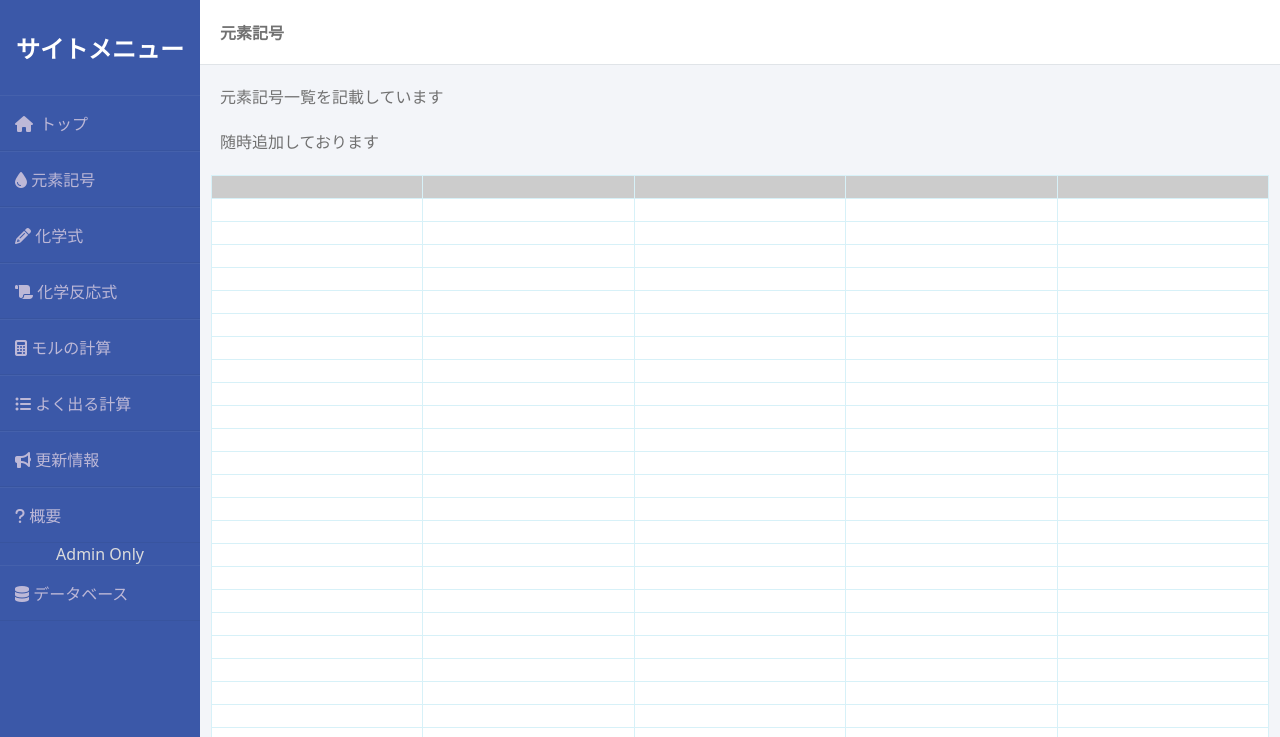
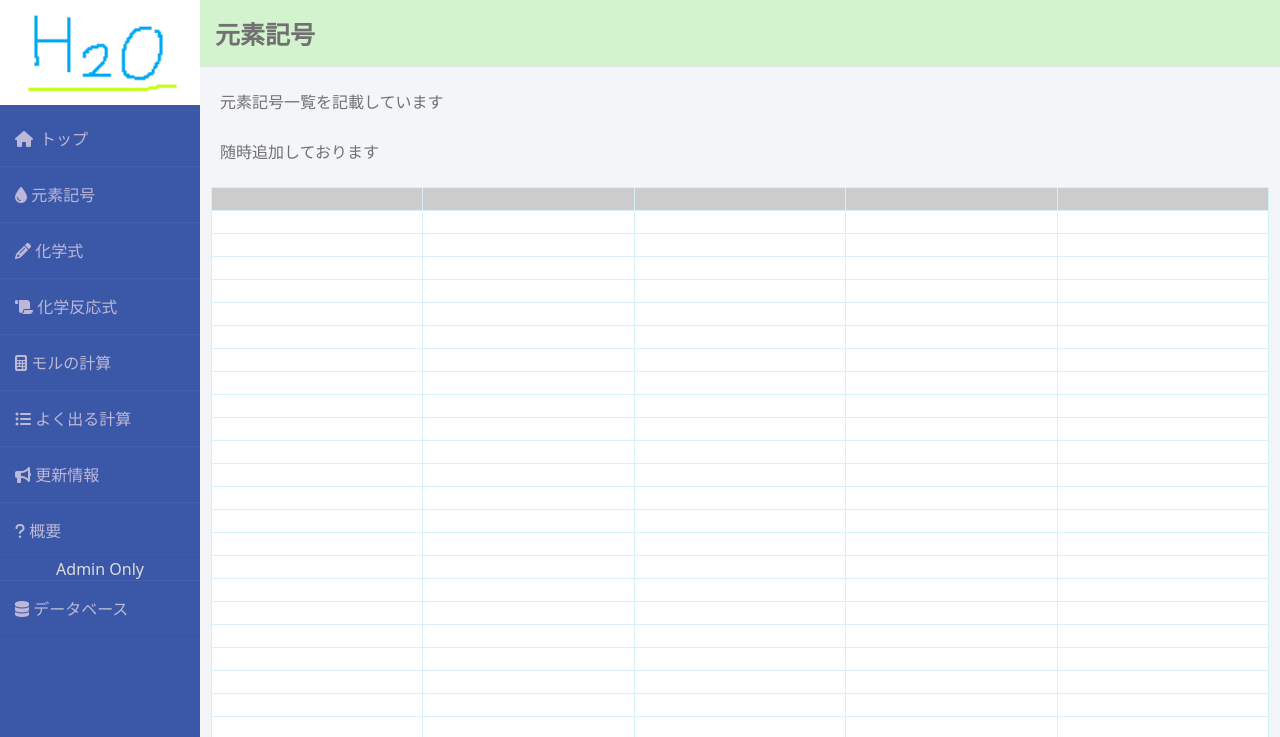
Before and after one commit to ElementSymbol/elementsymbol.github.io, a plain HTML site: page genso.html in a window 1280 px wide. Shown: the top 737 px of the page. Drawn offline with Linux system fonts and the light colour scheme.

Commit message:
一部変更

```diff
--- a/css/database.css
+++ /dev/null
@@ -1,106 +0,0 @@
-@import url('https://fonts.googleapis.com/css?family=Josefin+Sans&display=swap');
-
-* {
-    margin: 0;
-    padding: 0;
-    box-sizing: border-box;
-    list-style: none;
-    text-decoration: none;
-    font-family: "メイリオ", "Meiryo UI", "MS UI Gothic", "ヒラギノ角ゴシック" , "system-ui";
-}
-
-body {
-    background-color: #f3f5f9;
-}
-
-.wrapper {
-    display: flex;
-    position: relative;
-}
-
-.wrapper .sidebar {
-    width: 200px;
-    height: 100%;
-    background: #3b58a8;
-    padding: 30px 0px;
-    position: fixed;
-}
-
-.wrapper .sidebar h2 {
-    color: #fff;
-    text-transform: uppercase;
-    text-align: center;
-    margin-bottom: 30px;
-}
-
-.wrapper .sidebar ul li {
-    padding: 15px;
-    border-bottom: 1px solid #bdb8d7;
-    border-bottom: 1px solid rgba(0,0,0,0.05);
-    border-top: 1px solid rgba(255,255,255,0.05);
-}
-
-.wrapper .sidebar ul li a {
-    color: #bdb8d7;
-    display: block;
-}
-
-.wrapper .sidebar ul li a .fas {
-    width: 25px;
-}
-
-.wrapper .sidebar ul li:hover {
-    background-color: #87c9dd;
-}
-
-.wrapper .sidebar ul li:hover a {
-    color: #fff;
-}
-
-.wrapper .sidebar ul p {
-    text-align: center;
-    color: gainsboro;
-}
-
-.wrapper .sidebar .social_media {
-    position:absolute;
-    bottom: 0;
-    left: 50%;
-    transform: translateX(-50%);
-    display: flex;
-}
-
-.wrapper .sidebar .social_media a {
-    display: block;
-    width: 40px;
-    background: #1a3c99;
-    height: 40px;
-    line-height: 45px;
-    text-align: center;
-    margin: 0 5px;
-    color: #bdb8d7;
-    border-top-left-radius: 5px;
-    border-top-right-radius: 5px;
-}
-
-.wrapper .main_content {
-    width: 100%;
-    margin-left: 200px;
-}
-
-.wrapper .main_content .header {
-    padding: 20px;
-    background: #fff;
-    color: #717171;
-    border-bottom: 1px solid #e0e4e8;
-}
-
-.wrapper .main_content .info {
-    margin: 40px;
-    color: #717171;
-    line-height: 25px;
-}
-
-.wrapper .main_content .info div {
-    margin-bottom: 20px;
-}
--- a/css/genso.css
+++ /dev/null
@@ -1,119 +0,0 @@
-@import url('https://fonts.googleapis.com/css?family=Josefin+Sans&display=swap');
-
-*{
-    margin: 0;
-    padding: 0;
-    box-sizing: border-box;
-    list-style: none;
-    text-decoration: none;
-    font-family: "メイリオ", "Meiryo UI", "MS UI Gothic", "ヒラギノ角ゴシック" , "system-ui";
-}
-
-body{
-    background-color: #f3f5f9;
-}
-
-.wrapper{
-    display: flex;
-    position: relative;
-}
-
-.wrapper .sidebar{
-    width: 200px;
-    height: 100%;
-    background: #3b58a8;
-    padding: 30px 0px;
-    position: fixed;
-}
-
-.wrapper .sidebar h2{
-    color: #fff;
-    text-transform: uppercase;
-    text-align: center;
-    margin-bottom: 30px;
-}
-
-.wrapper .sidebar ul li{
-    padding: 15px;
-    border-bottom: 1px solid #bdb8d7;
-    border-bottom: 1px solid rgba(0,0,0,0.05);
-    border-top: 1px solid rgba(255,255,255,0.05);
-}
-
-.wrapper .sidebar ul li a{
-    color: #bdb8d7;
-    display: block;
-}
-
-.wrapper .sidebar ul li a .fas{
-    width: 25px;
-}
-
-.wrapper .sidebar ul li:hover{
-    background-color: #87c9dd;
-}
-
-.wrapper .sidebar ul li:hover a{
-    color: #fff;
-}
-
-.wrapper .sidebar ul p {
-    text-align: center;
-    color: gainsboro;
-}
-
-.wrapper .sidebar .social_media{
-    position:absolute;
-    bottom: 0;
-    left: 50%;
-    transform: translateX(-50%);
-    display: flex;
-}
-
-.wrapper .sidebar .social_media a{
-    display: block;
-    width: 40px;
-    background: #1a3c99;
-    height: 40px;
-    line-height: 45px;
-    text-align: center;
-    margin: 0 5px;
-    color: #bdb8d7;
-    border-top-left-radius: 5px;
-    border-top-right-radius: 5px;
-}
-
-.wrapper .main_content{
-    width: 100%;
-    margin-left: 200px;
-}
-
-.wrapper .main_content .header {
-    padding: 20px;
-    background: #fff;
-    color: #717171;
-    border-bottom: 1px solid #e0e4e8;
-}
-
-.wrapper .main_content .info {
-    margin: 20px;
-    color: #717171;
-    line-height: 25px;
-}
-
-.wrapper .main_content .info div {
-    margin-bottom: 20px;
-}
-
-.sample-table {
-    border-collapse: collapse;
-    border: 1px solid #000;
-}
-
-.sample-th {
-    border: 1px solid #000;
-}
-
-.sample-td {
-    border: 1px solid #000;
-}
--- a/css/index.css
+++ b/css/index.css
@@ -22,7 +22,6 @@ body {
     width: 200px;
     height: 100%;
     background: #3b58a8;
-    padding: 30px 0px;
     position: fixed;
 }
 
@@ -90,7 +89,7 @@ body {
 
 .wrapper .main_content .header {
     padding: 15px;
-    background: #fff;
+    background: #d2f3ce;
     color: #717171;
     border-bottom: 1px solid #e0e4e8;
     font-size: 25px;
--- a/genso.html
+++ b/genso.html
@@ -6,13 +6,13 @@
         <meta name="viewport" content="width=device-width, initial-scale=1.0">
         <title>元素記号 - Element Symbol Network</title>
         <link rel ="stylesheet" href="https://cdnjs.cloudflare.com/ajax/libs/font-awesome/6.4.0/css/all.min.css">
-        <link rel="stylesheet" href="./css/genso.css">
+        <link rel="stylesheet" href="./css/index.css">
         <link rel="shortcut icon" href="./img/icon.ico">
     </head>
     <body>
         <div class="wrapper">
             <div class="sidebar">
-                <h2>サイトメニュー</h2>
+                <a href="./index.html"><img src="./img/H2O_2.png" alt="トップページへ"></a>
                 <ul>
                     <li><a href="index.html"><i class="fas fa-home"></i>トップ</a></li>
                     <li><a href="genso.html"><i class="fa-solid fa-droplet"></i> 元素記号</a></li>
```
Also changed, not shown: calc.html (+1 -1 lines), database/index.html (+2 -2 lines), database/links.html (+1 -1 lines), hannoushiki.html (+1 -1 lines), index.html (+1 -1 lines), info.html (+1 -1 lines), kagakushiki.html (+1 -1 lines), mol.html (+1 -1 lines), news.html (+1 -1 lines), img/H2O_2.png (added).
